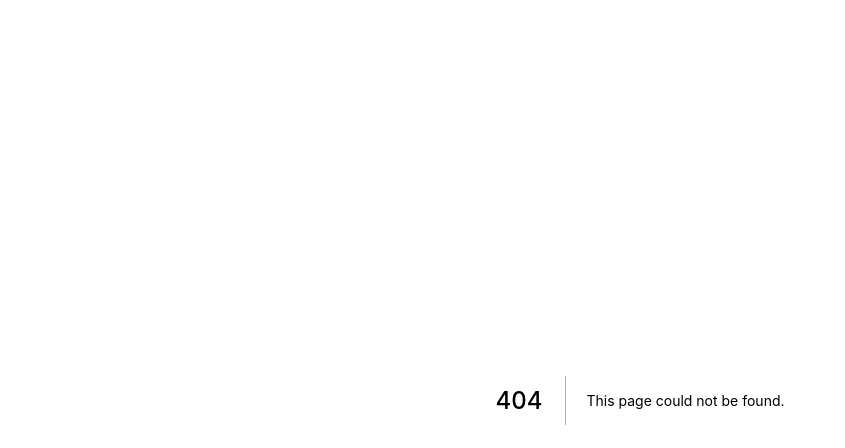
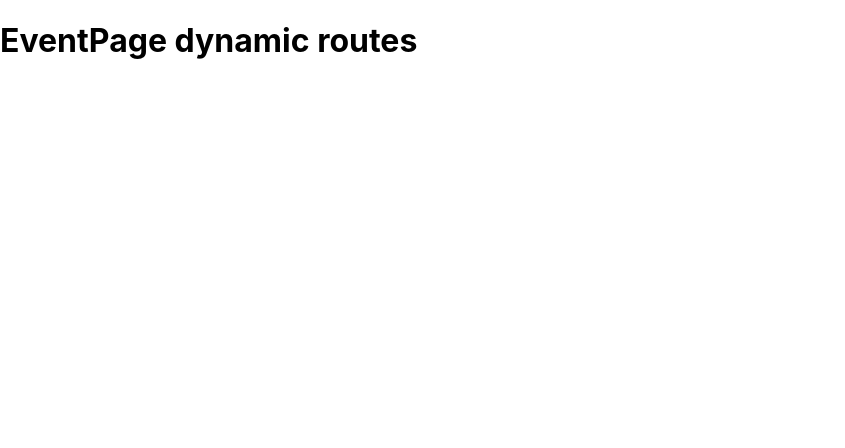
Before and after one commit to Zeeshnhmd/dj-events-nextjs, a Next.js app: page /events/1 in a window 1280 px wide. Before the commit this address had no page. Shown: the top 448 px of the page, without its empty margins (0-845 px from the left). Built offline with nearby package versions, Linux system fonts and the light colour scheme.

Commit message:
f2_e2 pages and routing adding dynamic routes

```diff
--- /dev/null
+++ b/pages/events/[id].js
@@ -0,0 +1,9 @@
+import React from "react";
+
+export default function EventPage() {
+  return (
+    <div>
+      <h1>EventPage dynamic routes</h1>
+    </div>
+  );
+}
--- /dev/null
+++ b/pages/events/index.js
@@ -0,0 +1,5 @@
+import React from "react";
+
+export default function EventsPage() {
+  return <h1>EventsPage</h1>;
+}
```
Also changed, not shown: pages/about.js (added, +7 -0 lines), pages/events/add.js (added, +9 -0 lines).
